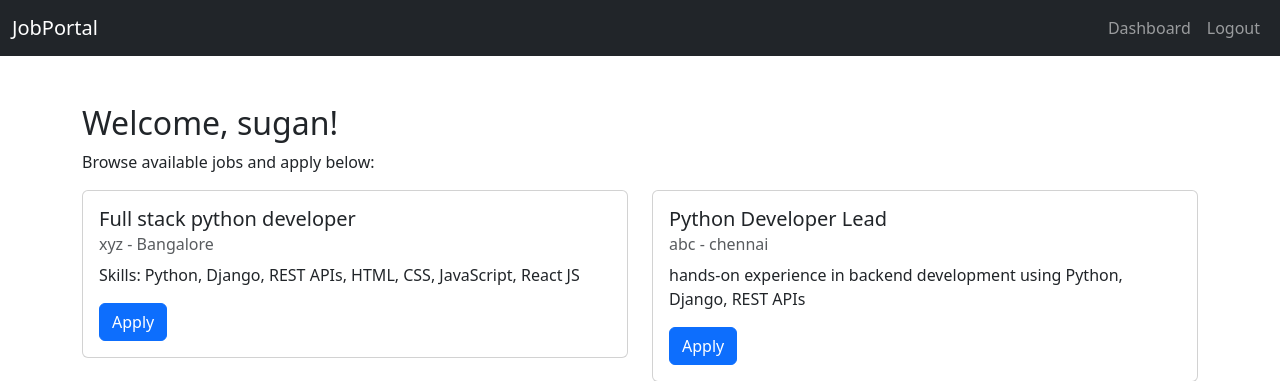
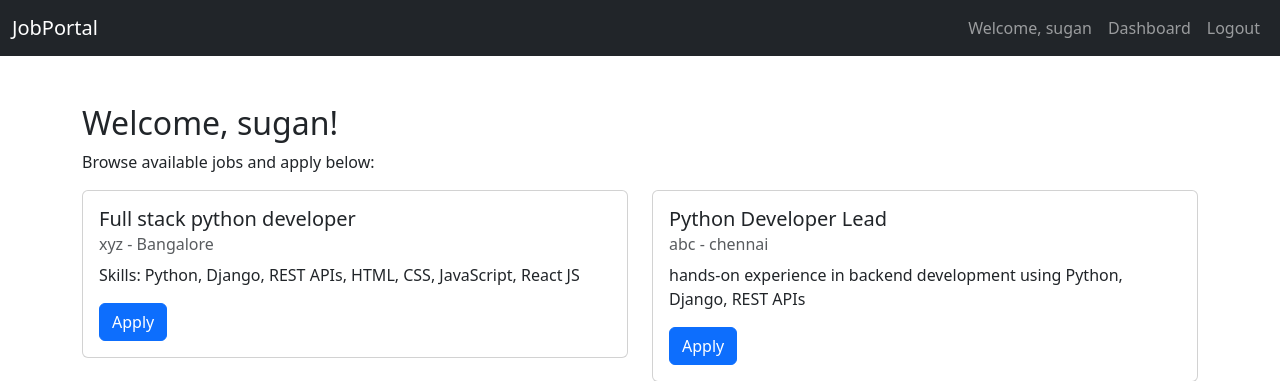
Before and after one commit to sugandv21/django_d5_JobPortal, a Django app: page /dashboard/ in a window 1280 px wide. Shown: the top 381 px of the page. Run offline with Django 5.2, Linux system fonts and the light colour scheme; a user stored in the database is signed in; data comes from the database, SQL or seed files in the repository.

Commit message:
Update navbar.html

```diff
--- a/portal/templates/portal/include/navbar.html
+++ b/portal/templates/portal/include/navbar.html
@@ -4,6 +4,7 @@
         <div class="collapse navbar-collapse">
             <ul class="navbar-nav ms-auto">
                 {% if user.is_authenticated %}
+                 <li class="nav-item"><a class="nav-link">Welcome, {{ user.username }}</a></li>
                     <li class="nav-item">
                         <a class="nav-link" href="{% url 'dashboard' %}">Dashboard</a>
                     </li>
```
